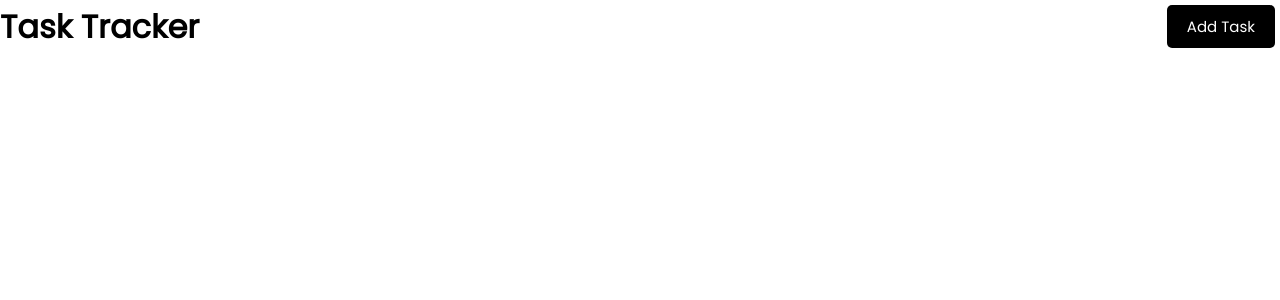
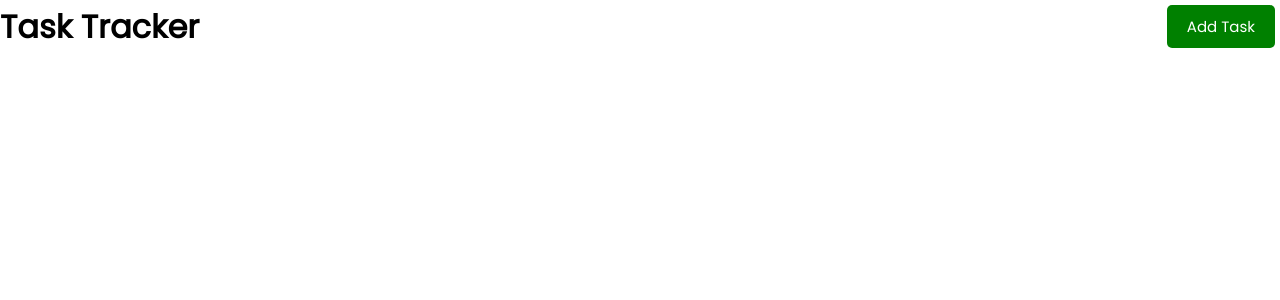
Before and after one commit to anlsim/LeaningVue, a Vue app in the folder second_project/: page / in a window 1280 px wide. Shown: the top 300 px of the page. Built offline with nearby package versions, Linux system fonts and the light colour scheme.

Commit message:
adding props to Button component

```diff
--- a/second_project/src/components/Button.vue
+++ b/second_project/src/components/Button.vue
@@ -1,10 +1,14 @@
 <template>
-    <button class="btn">Add Task</button>
+    <button :style="{background: color}" class="btn">{{text}}</button>
 </template>
 <script>
 
 
 export default {
     name: 'Button',
+    props: {
+        text: String,
+        color: String
+    }
 }
 </script>
--- a/second_project/src/components/Header.vue
+++ b/second_project/src/components/Header.vue
@@ -1,7 +1,7 @@
 <template>
     <header>
         <h1>{{title}}</h1>
-        <Button />
+        <Button text="Add Task" color="green"/>
     </header>
 </template>
 
```
